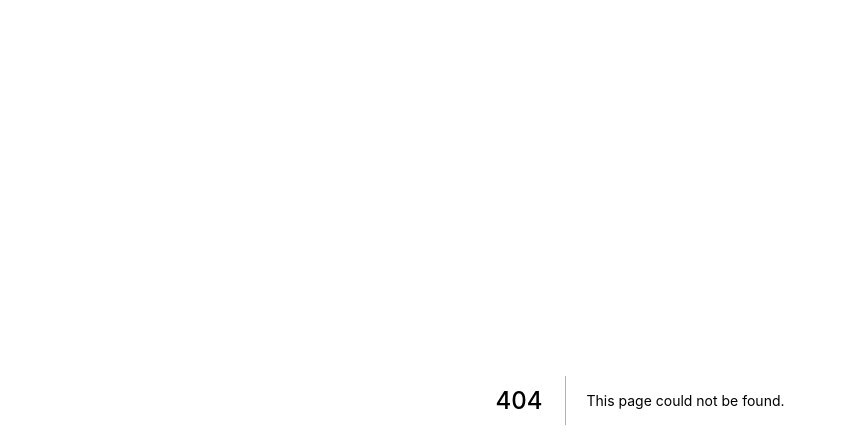
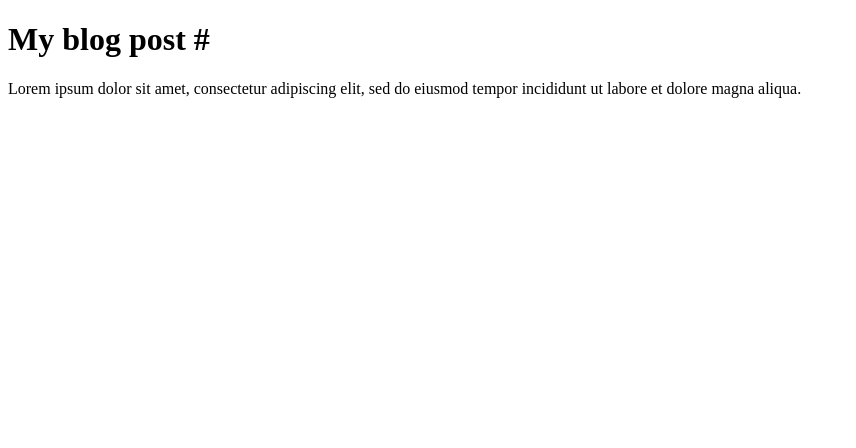
Before and after one commit to NourSammour/biletiniz, a Next.js app: page /posts in a window 1280 px wide. Before the commit this address had no page. Shown: the top 448 px of the page, without its empty margins (0-856 px from the left). Built offline with nearby package versions, Linux system fonts and the light colour scheme.

Commit message:
Create posts.js

```diff
--- /dev/null
+++ b/pages/posts.js
@@ -0,0 +1,19 @@
+import React, { Component } from 'react'
+
+export default class extends Component {
+  static getInitialProps ({ query: { id } }) {
+    return { postId: id }
+  }
+
+  render () {
+    return (
+      <div>
+        <h1>My blog post #{this.props.postId}</h1>
+        <p>
+          Lorem ipsum dolor sit amet, consectetur adipiscing elit, sed do
+          eiusmod tempor incididunt ut labore et dolore magna aliqua.
+        </p>
+      </div>
+    )
+  }
+}
```
